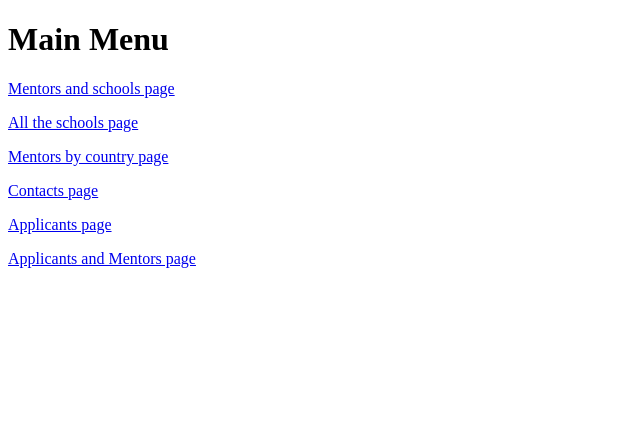
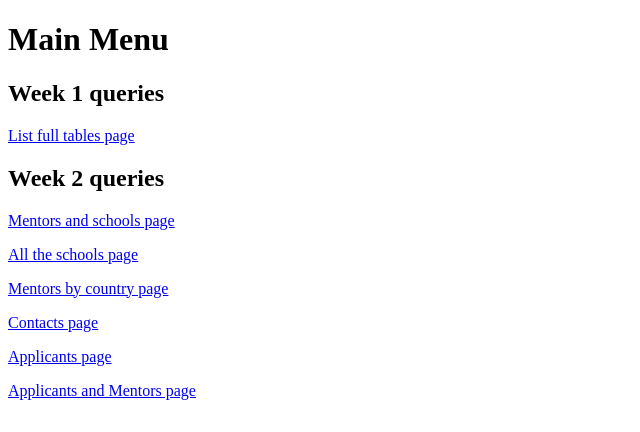
Before and after one commit to gergelyHorvath/application, a Flask app: page / in a window 1280 px wide. Shown: the top 432 px of the page, without its empty margins (0-640 px from the left). Run offline with Flask 2, Linux system fonts and the light colour scheme.

Commit message:
week1 listfulltables added

```diff
--- a/Part2/main.py
+++ b/Part2/main.py
@@ -1,5 +1,5 @@
 import data_manager as dm
-from flask import Flask, render_template
+from flask import Flask, render_template, request
 
 app = Flask(__name__)
 
@@ -91,5 +91,31 @@ def applicants_and_mentors():
     return render_template('print_table.html', title=title, header=header, table=table)
 
 
+# Queries from the previous assignment
+
+
+@app.route('/full-tables')
+def full_tables():
+    question = 'List all the:'
+    radio = ['mentors', 'applicants']
+    path_to_go = '/full-tables/print'
+    return render_template('input.html', question=question, radio=radio, path_to_go=path_to_go)
+
+
+@app.route('/full-tables/print')
+def print_full_tables():
+    choice = request.args['radio']
+    sql_query = """
+    SELECT * FROM {};""".format(choice)
+    table = dm.run_query(sql_query)
+    title = 'List all the {}'.format(choice)
+    if choice == 'mentors':
+        header = ('ID', 'First Name', 'Last Name', 'Nick', 'Phone number', 'eMail', 'City', 'Favourite Number')
+    else:
+        header = ('ID', 'First Name', 'Last Name', 'Phone number', 'eMail', 'Application Code')
+    return render_template('print_table.html', title=title, header=header, table=table)
+
+
+
 if __name__ == '__main__':
     app.run(debug=True)
--- a/Part2/templates/index.html
+++ b/Part2/templates/index.html
@@ -9,7 +9,14 @@
 </head>
 
 <body>
+
     <h1>Main Menu</h1>
+
+    <h2>Week 1 queries</h2>
+
+        <p><a href='/full-tables'>List full tables page</a></p>
+
+    <h2>Week 2 queries</h2>
 
         <p><a href='/mentors'>Mentors and schools page</a></p>
         <p><a href='/all-school'>All the schools page</a></p>
@@ -17,6 +24,7 @@
         <p><a href='/contacts'>Contacts page</p></a>
         <p><a href='/applicants'>Applicants page</p></a>
         <p><a href='/applicants-and-mentors'>Applicants and Mentors page</p></a>
+
 </body>
 
 </html>
--- a/application.py
+++ b/application.py
@@ -28,7 +28,7 @@ def print_menu():
     Please press button to activate feature:
 
     0 - List full table
-    1 - List the names of the mentors or app
+    1 - List the names of the mentors
     2 - List the nickname of the mentors from a specific city
     3 - Find an applicant by first name
     4 - Find an applicant by e-mail
```
Also changed, not shown: Part2/templates/input.html (added, +28 -0 lines). Lines whose indentation alone changed are shown as unchanged.
